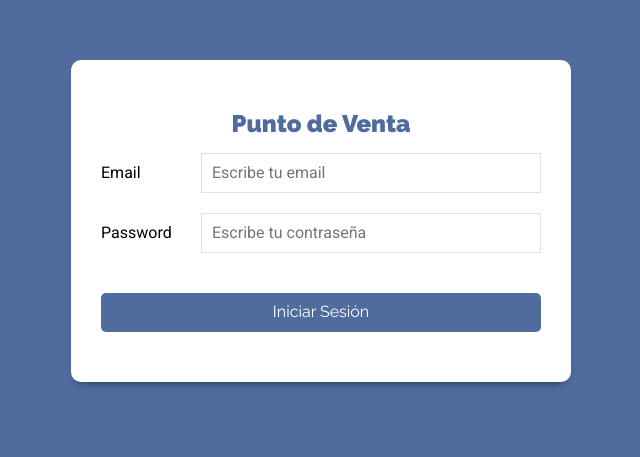
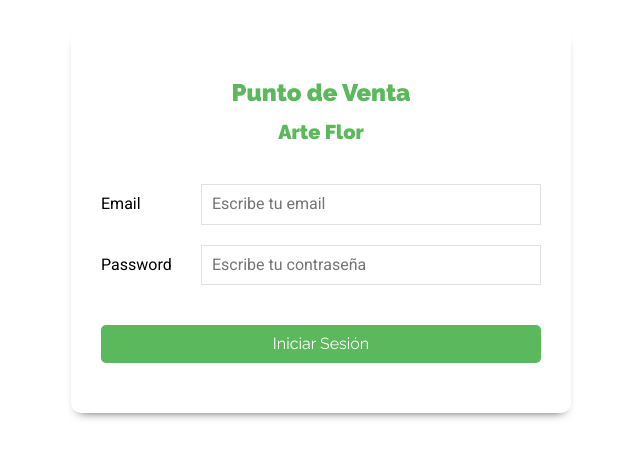
Before and after one commit to saulfranco14/front-sitioVenta-dev, a React (Create React App) app: page / in a window 1280 px wide. Shown: the part 179-636 px from the top of the page, without its empty margins (319-959 px from the left). Built offline with nearby package versions, Linux system fonts and the light colour scheme.

Commit message:
Se actualiza el inicio de sesiÃn

```diff
--- a/src/components/auth/Login.component.jsx
+++ b/src/components/auth/Login.component.jsx
@@ -66,6 +66,7 @@ const Login = ( props ) => {
                 }
                 <div className="contenedor-form sombra-dark">
                     <h2> Punto de Venta </h2>
+                    <h5>Arte Flor</h5>
                         <form
                             onSubmit={ onSubmit }
                         >
--- a/src/index.css
+++ b/src/index.css
@@ -43,8 +43,10 @@ h1 {
 h2 {
   font-size: 2.4rem;
   margin-bottom: 15px;
+  color : var(--success);
 }
 h5{
+  color: var(--success);
   font-size: 2rem;
 }
 ul {
@@ -79,16 +81,13 @@ a {
   cursor: pointer;
 }
 .btn-primario {
-  background-color: var(--gris2);
+  background-color: var(--success);
   color: var(--blanco);
 }
 .btn-eliminar {
   background-color: var(--rojo);
   color: var(--blanco);
 
-}
-.btn-primario:hover {
-  background: var(--gris3);
 }
 .btn-secundario {
   background-color: var(--gris1);
@@ -306,7 +305,7 @@ aside  {
 }
 
 .form-usuario {
-    background-color: var(--gris2);
+    background-color: #ffff;
     height: 100vh;
     display: flex;
     align-items: center;
@@ -421,10 +420,6 @@ aside  {
 .btn:hover {
   cursor: pointer;
 }
-.btn-primario {
-  background-color: var(--gris2);
-  color: var(--blanco);
-}
 
 .btn-primario:disabled{
   cursor: not-allowed;
@@ -482,14 +477,6 @@ aside  {
 }
 
 /* FORM */
-
-.form-usuario {
-  background-color: var(--gris2);
-  height: 100vh;
-  display: flex;
-  align-items: center;
-  justify-content: center;
-}
 .form-create {
   background-color: var(--gris1);
   height: 100%;
@@ -498,6 +485,7 @@ aside  {
   justify-content: center;
 }
 .contenedor-form-create {
+  border: 6px solid #5cb85c;
   padding: 5rem 3rem;
   width: 95%;
   background-color: var(--blanco);
```
